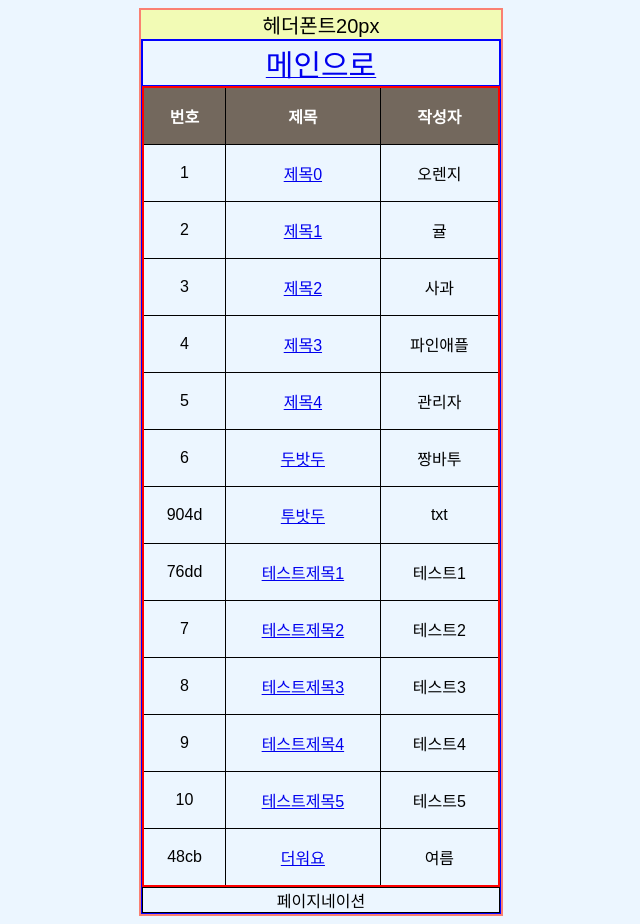
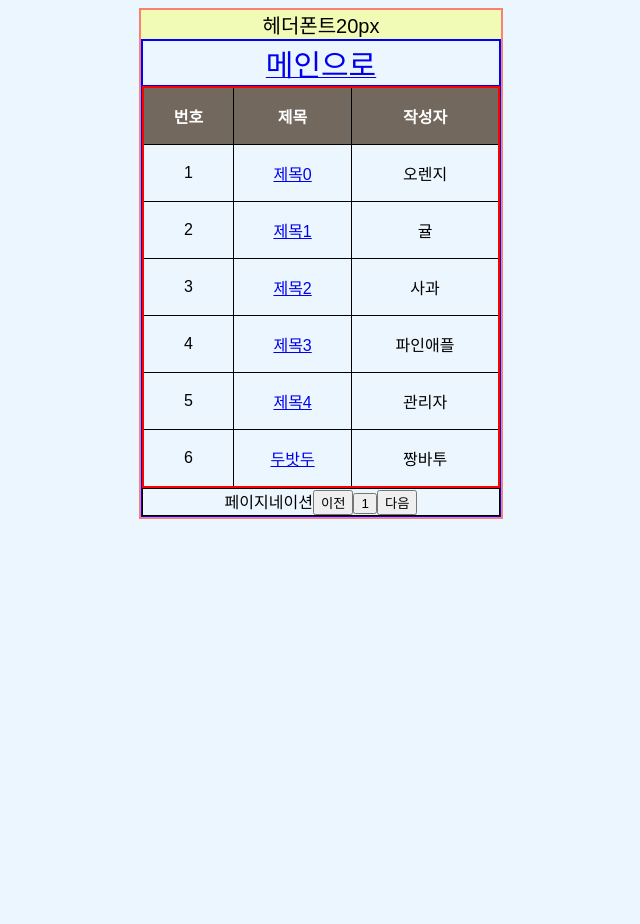
Before and after one commit to wowhow234/newboard, a React (Create React App) app: page /board in a window 1280 px wide. Shown: the whole page, without its empty margins (319-959 px from the left). After the commit the page ends 800 px from the top, so only its background shows below. Built offline with nearby package versions, Linux system fonts and the light colour scheme; data requests are answered from the project's data file; a web font is replaced by a local one.

Commit message:
pagination

```diff
--- a/src/component/Board.js
+++ b/src/component/Board.js
@@ -3,17 +3,24 @@ import "../css/board.css";
 import axios from "axios";
 import { Link } from "react-router-dom";
 import Pagination from "./Pagination";
+import BoardTable from "./BoardTable";
 
 const Board = () => {
   const [board, setBoard] = useState([]);
-  const [startPage, setStartPage] = useState(1); // 시작페이지
+  const [currentPage, setCurrentPage] = useState(1); // 시작하는 현재 페이지 1
   const [boardPerPage, setBoardPerPage] = useState(6); // 한 페이지에 보여지는 게시글 갯수 6
 
   const getBoardList = async () => {
     await axios
-      .get("http://localhost:4000/board")
+      .get("http://localhost:4000/board", {
+        params: {
+          _limit: 6,
+          _page: currentPage,
+        },
+      })
       .then((response) => {
         // console.log("response----->", response);
+        // console.log("response.data : ", response.data);
         setBoard(response.data);
         // console.log("board----->", board)
       })
@@ -40,26 +47,13 @@ const Board = () => {
           </tr>
         </thead>
         <tbody>
-          {board.map((item) => {
-            return (
-              <tr key={item.id}>
-                <td>
-                  <span>{item.id}</span>
-                </td>
-                <td>
-                  <Link to={`/board/${item.id}`}>{item.datatitle}</Link>
-                </td>
-                <td>
-                  <span>{item.dataname}</span>
-                </td>
-              </tr>
-            );
-          })}
+          <BoardTable board={board} />
         </tbody>
       </table>
       <Pagination
         boardsNum={board.length}
-        startPage={startPage}
+        currentPage={currentPage}
+        setCurrentPage={setCurrentPage}
         boardPerPage={boardPerPage}
       />
     </div>
--- /dev/null
+++ b/src/component/BoardTable.js
@@ -0,0 +1,27 @@
+import React from "react";
+import "../css/board.css";
+import { Link } from "react-router-dom";
+
+const BoardTable = ({ board }) => {
+  return (
+    <>
+      {board.map((item) => {
+        return (
+          <tr key={item.id}>
+            <td>
+              <span>{item.id}</span>
+            </td>
+            <td>
+              <Link to={`/board/${item.id}`}>{item.datatitle}</Link>
+            </td>
+            <td>
+              <span>{item.dataname}</span>
+            </td>
+          </tr>
+        );
+      })}
+    </>
+  );
+};
+
+export default BoardTable;
--- a/src/component/Pagination.js
+++ b/src/component/Pagination.js
@@ -1,14 +1,50 @@
 import React, { useState } from "react";
 
-const Pagination = ({ boardsNum, startPage, boardPerPage }) => {
-  // 게시글 전체 갯수 : boardNum
-  // 시작페이지 : startPage
+const Pagination = ({
+  boardsNum,
+  currentPage,
+  setCurrentPage,
+  boardPerPage,
+}) => {
+  // 게시글 전체 갯수 : boardsNum
+  // 현재페이지 : currentPage
   // 한 페이지당 게시글 갯수 : boardPerPage
 
-  // 전체 페이지 수
-  // const totalPage =
+  // 전체 페이지 수 (전체 게시글 수를 페이지당 게시물 수로 나눈 것을 올림 처리)
+  const totalPages = Math.ceil(boardsNum / boardPerPage);
+  // 페이지 수를 1,2,3,4로 표현하기 위한 빈 배열
+  const pagesList = [];
 
-  return <div style={{ border: "1px solid black" }}>페이지네이션</div>;
+  for (let i = 1; i <= totalPages; i++) {
+    pagesList.push(i);
+    console.log("pagesList Array : ", pagesList);
+  }
+
+  const nextPage = () => {
+    setCurrentPage(currentPage + 1);
+    console.log("next page --->", currentPage);
+  };
+
+  const prevPage = () => {
+    setCurrentPage(currentPage - 1);
+    console.log("prev page --->", currentPage);
+  };
+
+  // 게시글이 6개 미만이면 페이징 없음 <- 이거 없어도 될듯..? 일단 보고 결정하자
+  // if (totalPages === 1) {
+  //   return null;
+  // }
+
+  return (
+    <div style={{ border: "1px solid black" }}>
+      페이지네이션
+      <button onClick={prevPage}>이전</button>
+      {pagesList.map((item) => (
+        <button>{item}</button>
+      ))}
+      <button onClick={nextPage}>다음</button>
+    </div>
+  );
 };
 
 export default Pagination;
```
